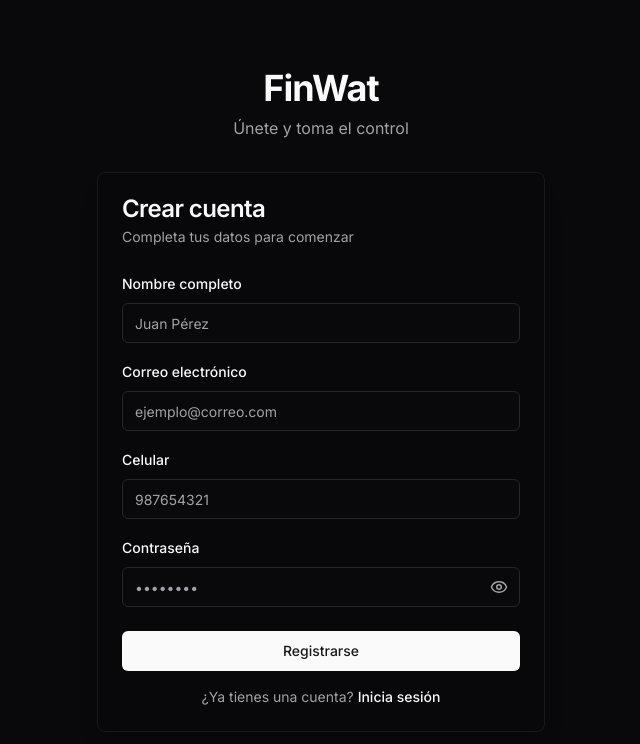
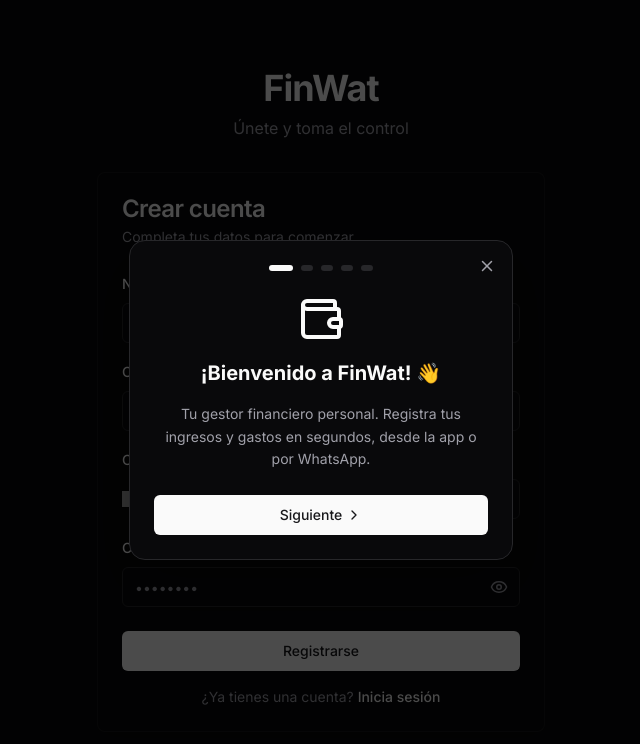
Before and after one commit to Kerwin-Joel/Finwat, a React (Vite) app: page /register in a window 1280 px wide. Shown: the top 744 px of the page, without its empty margins (319-959 px from the left). Built offline with nearby package versions, Linux system fonts and the light colour scheme; no server answers; grey boxes are pictures that could not be loaded.

Commit message:
add guide to new users - FINWAT frontend

```diff
--- a/package.json
+++ b/package.json
@@ -53,6 +53,7 @@
     "date-fns": "^4.1.0",
     "lucide-react": "^0.563.0",
     "react-day-picker": "^9.13.0",
+    "react-phone-number-input": "^3.4.16",
     "tailwind-merge": "^3.4.0",
     "tailwindcss-animate": "^1.0.7"
   }
--- a/src/App.tsx
+++ b/src/App.tsx
@@ -13,6 +13,7 @@ import Services from "./pages/Services";
 import Profile from "./pages/Profile";
 import { Toaster } from "./components/ui/toaster";
 import PublicRoute from "./components/layout/PublicRoute";
+import OnboardingModal from "./components/OnboardingModal";
 
 function App() {
   const initAuth = useAuthStore((state) => state.initAuth);
@@ -103,6 +104,7 @@ useEffect(() => {
         <Route path="*" element={<Navigate to="/" replace />} />
       </Routes>
       <Toaster />
+      <OnboardingModal />
     </BrowserRouter>
   );
 }
--- /dev/null
+++ b/src/components/OnboardingModal.tsx
@@ -0,0 +1,217 @@
+import { useState, useEffect } from "react";
+import { motion, AnimatePresence } from "framer-motion";
+import {
+  X,
+  ChevronRight,
+  ChevronLeft,
+  Wallet,
+  MessageCircle,
+  BarChart2,
+  Shield,
+  CheckCircle2,
+} from "lucide-react";
+import { Button } from "./ui/button";
+
+const ONBOARDING_KEY = "finwat_onboarding_done";
+
+const steps = [
+  {
+    icon: <Wallet size={48} className="text-primary" />,
+    title: "¡Bienvenido a FinWat! 👋",
+    description:
+      "Tu gestor financiero personal. Registra tus ingresos y gastos en segundos, desde la app o por WhatsApp.",
+    action: null,
+  },
+  {
+    icon: <span className="text-6xl">💸</span>,
+    title: "Registra un movimiento",
+    description:
+      'Toca el botón verde "+" en la pantalla principal. Ingresa el monto, descripción, categoría y fecha. ¡Listo!',
+    action: {
+      label: "Entendido, lo haré",
+      hint: "Confirma que entendiste cómo registrar un movimiento",
+    },
+  },
+  {
+    icon: <MessageCircle size={48} className="text-green-500" />,
+    title: "Usa WhatsApp 📱",
+    description:
+      'También puedes registrar movimientos escribiéndole a FinWat por WhatsApp. Ejemplo: "Gasté 50 soles en taxi" y lo registramos automáticamente.',
+    action: {
+      label: "Genial, lo usaré",
+      hint: "Confirma que entendiste cómo usar WhatsApp",
+    },
+  },
+  {
+    icon: <BarChart2 size={48} className="text-blue-500" />,
+    title: "Revisa tu balance 📊",
+    description:
+      'En la pantalla principal verás tu balance actualizado con tus ingresos y gastos. En "Movimientos" puedes filtrar, buscar y editar cualquier registro.',
+    action: {
+      label: "Perfecto, entendido",
+      hint: "Confirma que entendiste cómo ver tu balance",
+    },
+  },
+  {
+    icon: <Shield size={48} className="text-purple-500" />,
+    title: "Tus datos están seguros 🔒",
+    description:
+      "Tu información financiera es privada y solo tú puedes verla. FinWat usa encriptación de nivel bancario para proteger tus datos.",
+    action: null,
+  },
+];
+
+const OnboardingModal = () => {
+  const [isOpen, setIsOpen] = useState(false);
+  const [currentStep, setCurrentStep] = useState(0);
+  const [confirmed, setConfirmed] = useState(false);
+
+  useEffect(() => {
+    const done = localStorage.getItem(ONBOARDING_KEY);
+    if (!done) setIsOpen(true);
+  }, []);
+
+  const step = steps[currentStep];
+  const isLast = currentStep === steps.length - 1;
+  const requiresConfirmation = !!step.action;
+
+  const handleNext = () => {
+    if (requiresConfirmation && !confirmed) return;
+    setConfirmed(false);
+    if (isLast) {
+      localStorage.setItem(ONBOARDING_KEY, "true");
+      setIsOpen(false);
+    } else {
+      setCurrentStep((prev) => prev + 1);
+    }
+  };
+
+  const handleBack = () => {
+    setConfirmed(false);
+    setCurrentStep((prev) => prev - 1);
+  };
+
+  const handleSkip = () => {
+    localStorage.setItem(ONBOARDING_KEY, "true");
+    setIsOpen(false);
+  };
+
+  if (!isOpen) return null;
+
+  return (
+    <AnimatePresence>
+      <motion.div
+        initial={{ opacity: 0 }}
+        animate={{ opacity: 1 }}
+        exit={{ opacity: 0 }}
+        className="fixed inset-0 z-50 flex items-center justify-center bg-black/70 px-4"
+      >
+        <motion.div
+          initial={{ scale: 0.9, opacity: 0, y: 20 }}
+          animate={{ scale: 1, opacity: 1, y: 0 }}
+          exit={{ scale: 0.9, opacity: 0 }}
+          transition={{ type: "spring", duration: 0.4 }}
+          className="bg-card border border-border rounded-2xl w-full max-w-sm p-6 shadow-2xl relative"
+        >
+          {/* Skip button */}
+          <button
+            onClick={handleSkip}
+            className="absolute top-4 right-4 text-muted-foreground hover:text-foreground transition-colors"
+          >
+            <X size={18} />
+          </button>
+
+          {/* Progress dots */}
+          <div className="flex justify-center gap-2 mb-6">
+            {steps.map((_, i) => (
+              <div
+                key={i}
+                className={`h-1.5 rounded-full transition-all duration-300 ${
+                  i === currentStep
+                    ? "w-6 bg-primary"
+                    : i < currentStep
+                      ? "w-3 bg-primary/50"
+                      : "w-3 bg-muted"
+                }`}
+              />
+            ))}
+          </div>
+
+          {/* Content */}
+          <AnimatePresence mode="wait">
+            <motion.div
+              key={currentStep}
+              initial={{ opacity: 0, x: 30 }}
+              animate={{ opacity: 1, x: 0 }}
+              exit={{ opacity: 0, x: -30 }}
+              transition={{ duration: 0.25 }}
+              className="text-center space-y-4 mb-6"
+            >
+              <div className="flex justify-center">{step.icon}</div>
+              <h2 className="text-xl font-bold">{step.title}</h2>
+              <p className="text-sm text-muted-foreground leading-relaxed">
+                {step.description}
+              </p>
+            </motion.div>
+          </AnimatePresence>
+
+          {/* Confirmation checkbox */}
+          {requiresConfirmation && (
+            <motion.div
+              initial={{ opacity: 0, y: 10 }}
+              animate={{ opacity: 1, y: 0 }}
+              className="mb-4"
+            >
+              <button
+                onClick={() => setConfirmed(!confirmed)}
+                className={`w-full flex items-center gap-3 p-3 rounded-xl border transition-all ${
+                  confirmed
+                    ? "border-primary bg-primary/10 text-primary"
+                    : "border-border bg-muted/30 text-muted-foreground"
+                }`}
+              >
+                <CheckCircle2
+                  size={20}
+                  className={
+                    confirmed ? "text-primary" : "text-muted-foreground"
+                  }
+                />
+                <span className="text-sm font-medium text-left">
+                  {step.action?.label}
+                </span>
+              </button>
+              {!confirmed && (
+                <p className="text-xs text-muted-foreground mt-1.5 text-center">
+                  {step.action?.hint}
+                </p>
+              )}
+            </motion.div>
+          )}
+
+          {/* Navigation */}
+          <div className="flex gap-3">
+            {currentStep > 0 && (
+              <Button
+                variant="outline"
+                onClick={handleBack}
+                className="flex-none"
+              >
+                <ChevronLeft size={16} />
+              </Button>
+            )}
+            <Button
+              onClick={handleNext}
+              disabled={requiresConfirmation && !confirmed}
+              className="flex-1 gap-1"
+            >
+              {isLast ? "¡Empezar!" : "Siguiente"}
+              {!isLast && <ChevronRight size={16} />}
+            </Button>
+          </div>
+        </motion.div>
+      </motion.div>
+    </AnimatePresence>
+  );
+};
+
+export default OnboardingModal;
--- /dev/null
+++ b/src/components/ui/phone-input.tsx
@@ -0,0 +1,38 @@
+import { forwardRef } from "react";
+import PhoneInput from "react-phone-number-input";
+import "react-phone-number-input/style.css";
+import { cn } from "../../lib/utils";
+
+interface PhoneInputProps {
+  value: string;
+  onChange: (value: string) => void;
+  className?: string;
+}
+
+const CustomInput = forwardRef<
+  HTMLInputElement,
+  React.InputHTMLAttributes<HTMLInputElement>
+>((props, ref) => (
+  <input
+    {...props}
+    ref={ref}
+    className="flex h-10 w-full rounded-md border border-input bg-background px-3 py-2 text-sm ring-offset-background placeholder:text-muted-foreground focus-visible:outline-none focus-visible:ring-2 focus-visible:ring-ring focus-visible:ring-offset-2 disabled:cursor-not-allowed disabled:opacity-50"
+  />
+));
+
+CustomInput.displayName = "CustomInput";
+
+const PhoneInputField = ({ value, onChange, className }: PhoneInputProps) => {
+  return (
+    <PhoneInput
+      international
+      defaultCountry="PE"
+      value={value}
+      onChange={(val) => onChange(val ?? "")}
+      className={cn("flex gap-2", className)}
+      inputComponent={CustomInput}
+    />
+  );
+};
+
+export default PhoneInputField;
--- a/src/index.css
+++ b/src/index.css
@@ -1,4 +1,4 @@
-@import url('https://fonts.googleapis.com/css2?family=Inter:wght@100..900&display=swap');
+@import url("https://fonts.googleapis.com/css2?family=Inter:wght@100..900&display=swap");
 
 @tailwind base;
 @tailwind components;
@@ -6,7 +6,7 @@
 
 @layer base {
   :root {
-    --font-sans: 'Inter', system-ui, sans-serif;
+    --font-sans: "Inter", system-ui, sans-serif;
 
     --background: 0 0% 100%;
     --foreground: 240 10% 3.9%;
@@ -89,3 +89,10 @@
     font-family: var(--font-sans);
   }
 }
+.PhoneInputCountrySelect {
+  @apply bg-background text-foreground border border-input rounded-md px-2 h-10 cursor-pointer focus:outline-none focus:ring-2 focus:ring-ring;
+}
+
+.PhoneInputCountrySelectArrow {
+  @apply text-foreground ml-1;
+}
--- a/src/pages/Register.tsx
+++ b/src/pages/Register.tsx
@@ -1,19 +1,29 @@
-import { useState } from 'react';
-import { Link, useNavigate } from 'react-router-dom';
-import { motion } from 'framer-motion';
-import { Eye, EyeOff, Loader2 } from 'lucide-react';
-import useAuthStore from '../stores/authStore';
-import { Button } from '../components/ui/button';
-import { Input } from '../components/ui/input';
-import { Label } from '../components/ui/label';
-import { Card, CardContent, CardDescription, CardFooter, CardHeader, CardTitle } from '../components/ui/card';
-import { useToast } from '../hooks/use-toast';
+import { useState } from "react";
+import { Link, useNavigate } from "react-router-dom";
+import { motion } from "framer-motion";
+import { Eye, EyeOff, Loader2 } from "lucide-react";
+import useAuthStore from "../stores/authStore";
+import { Button } from "../components/ui/button";
+import { Input } from "../components/ui/input";
+import { Label } from "../components/ui/label";
+import {
+  Card,
+  CardContent,
+  CardDescription,
+  CardFooter,
+  CardHeader,
+  CardTitle,
+} from "../components/ui/card";
+import { useToast } from "../hooks/use-toast";
+import PhoneInput from "react-phone-number-input";
+import PhoneInputField from "../components/ui/phone-input";
+import "react-phone-number-input/style.css";
 
 const Register = () => {
-    const [name, setName] = useState('');
-    const [email, setEmail] = useState('');
-    const [phone, setPhone] = useState('');
-    const [password, setPassword] = useState('');
+  const [name, setName] = useState("");
+  const [email, setEmail] = useState("");
+  const [phone, setPhone] = useState<string>("");
+  const [password, setPassword] = useState("");
   const [showPassword, setShowPassword] = useState(false);
   const { register, isLoading } = useAuthStore();
   const navigate = useNavigate();
@@ -24,17 +34,19 @@ const Register = () => {
     if (!name || !email || !password || !phone) return;
 
     try {
-            await register({ name, email, phone, password });
+      const formattedPhone = phone.replace("+", "");
+      await register({ name, email, phone: formattedPhone, password });
       toast({
-                title: '¡Cuenta creada!',
-                description: 'Bienvenido a FinWat.',
+        title: "¡Cuenta creada!",
+        description: "Bienvenido a FinWat.",
       });
-            navigate('/');
+      navigate("/");
     } catch (error) {
       toast({
-                title: 'Error al registrarse',
-                description: error instanceof Error ? error.message : 'Verifica tus datos',
-                variant: 'destructive',
+        title: "Error al registrarse",
+        description:
+          error instanceof Error ? error.message : "Verifica tus datos",
+        variant: "destructive",
       });
     }
   };
@@ -48,7 +60,9 @@ const Register = () => {
         className="w-full max-w-md"
       >
         <div className="text-center mb-8">
-                    <h1 className="text-4xl font-bold tracking-tight text-primary mb-2">FinWat</h1>
+          <h1 className="text-4xl font-bold tracking-tight text-primary mb-2">
+            FinWat
+          </h1>
           <p className="text-muted-foreground">Únete y toma el control</p>
         </div>
 
@@ -81,7 +95,7 @@ const Register = () => {
                 />
               </div>
               <div className="space-y-2">
-                                <Label htmlFor="phone">Celular</Label>
+                {/* <Label htmlFor="phone">Celular</Label>
                                 <Input
                                     id="phone"
                                     type="tel"
@@ -89,6 +103,11 @@ const Register = () => {
                                     value={phone}
                                     onChange={(e) => setPhone(e.target.value)}
                                     required
+                                /> */}
+                <Label>Celular</Label>
+                <PhoneInputField
+                  value={phone}
+                  onChange={(val) => setPhone(val)}
                 />
               </div>
               <div className="space-y-2">
@@ -96,7 +115,7 @@ const Register = () => {
                 <div className="relative">
                   <Input
                     id="password"
-                                        type={showPassword ? 'text' : 'password'}
+                    type={showPassword ? "text" : "password"}
                     placeholder="••••••••"
                     value={password}
                     onChange={(e) => setPassword(e.target.value)}
@@ -114,11 +133,18 @@ const Register = () => {
             </CardContent>
             <CardFooter className="flex flex-col space-y-4">
               <Button type="submit" className="w-full" disabled={isLoading}>
-                                {isLoading ? <Loader2 className="mr-2 h-4 w-4 animate-spin" /> : 'Registrarse'}
+                {isLoading ? (
+                  <Loader2 className="mr-2 h-4 w-4 animate-spin" />
+                ) : (
+                  "Registrarse"
+                )}
               </Button>
               <div className="text-center text-sm text-muted-foreground">
-                                ¿Ya tienes una cuenta?{' '}
-                                <Link to="/login" className="text-primary hover:underline font-medium">
+                ¿Ya tienes una cuenta?{" "}
+                <Link
+                  to="/login"
+                  className="text-primary hover:underline font-medium"
+                >
                   Inicia sesión
                 </Link>
               </div>
```
Also changed, not shown: 1 other file (tests, documents, lock files or other folders). Lines whose indentation alone changed are shown as unchanged.
